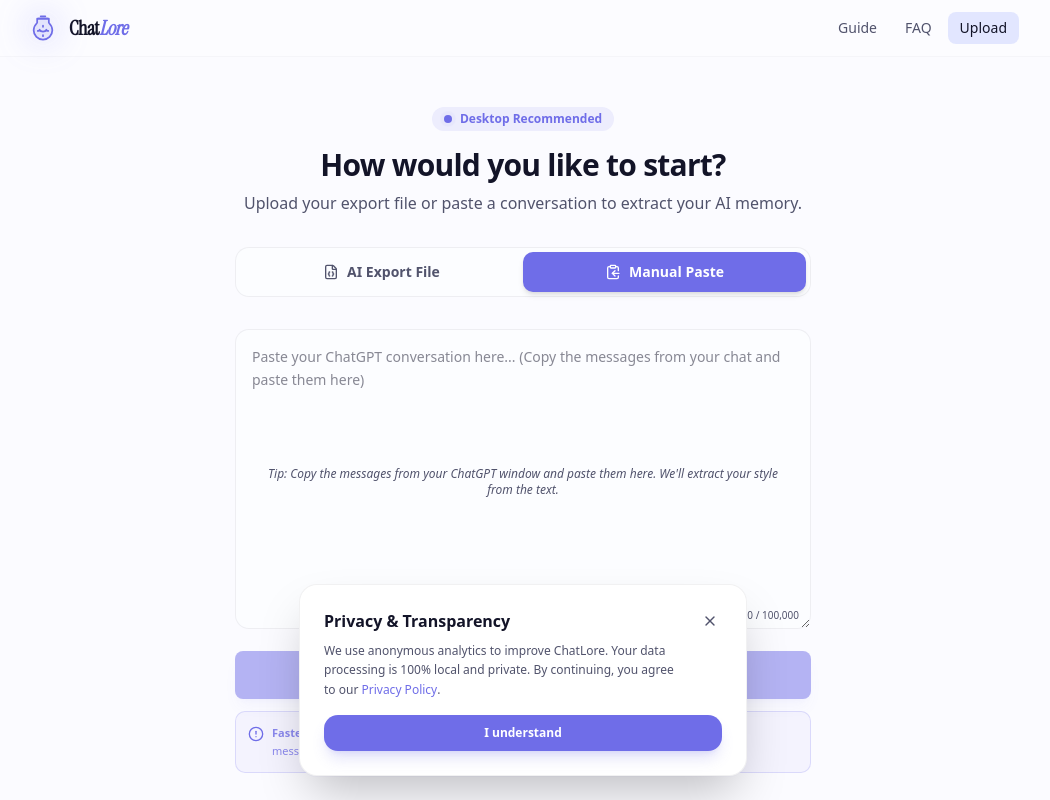
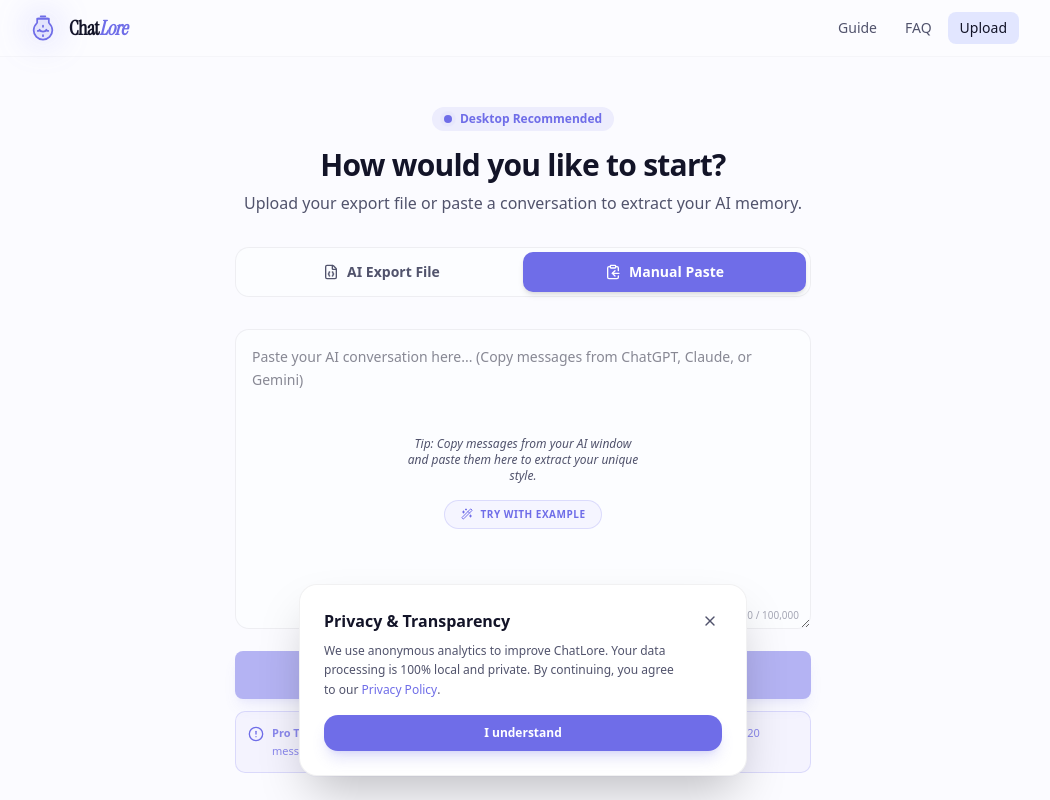
Before and after one commit to MarinaBrau/chatlore, a Next.js app: page /upload in a window 1280 px wide. Both pictures are taken after a click on the button "Manual Paste". Shown: the top 800 px of the page, without its empty margins (117-1167 px from the left). Built offline with nearby package versions, Linux system fonts and the light colour scheme.

Commit message:
feat: polish ManualPaste with universal branding and an instant example button

```diff
--- a/src/components/ManualPaste.tsx
+++ b/src/components/ManualPaste.tsx
@@ -1,16 +1,21 @@
 "use client";
 
 import { useState } from "react";
-import { MessageSquare, Sparkles, AlertCircle } from "lucide-react";
+import { Sparkles, AlertCircle, Wand2 } from "lucide-react";
 import { Button } from "@/components/ui/button";
-import { motion } from "framer-motion";
+import { cn } from "@/lib/utils";
 
 interface ManualPasteProps {
   onPaste: (text: string) => void;
   isProcessing: boolean;
 }
 
-const MAX_PASTE_LENGTH = 100000; // ~100k chars is plenty for a quick paste
+const MAX_PASTE_LENGTH = 100000;
+
+const SAMPLE_TEXT = `User: Can you help me refactor this React component? I prefer using functional components and Tailwind CSS.
+Assistant: Sure! Here is the refactored code using a cleaner approach.
+User: Great, but can we make it more concise? I hate corporate jargon and long explanations. Just show me the code with step-by-step comments.
+Assistant: Understood. I will provide direct code with minimal text.`;
 
 export function ManualPaste({ onPaste, isProcessing }: ManualPasteProps) {
   const [text, setText] = useState("");
@@ -26,6 +31,11 @@
     onPaste(text);
   };
 
+  const loadSample = () => {
+    setText(SAMPLE_TEXT);
+    setError(null);
+  };
+
   return (
     <div className="space-y-4">
       <div className="relative">
@@ -35,20 +45,34 @@
             setText(e.target.value);
             if (error) setError(null);
           }}
-          placeholder="Paste your ChatGPT conversation here... (Copy the messages from your chat and paste them here)"
-          className={`min-h-[300px] w-full rounded-xl border bg-card/30 p-4 text-sm leading-relaxed focus:outline-none focus:ring-1 focus:ring-amber/50 ${
-            error ? "border-destructive/50 focus:border-destructive" : "border-border/60 focus:border-amber/50"
-          }`}
+          placeholder="Paste your AI conversation here... (Copy messages from ChatGPT, Claude, or Gemini)"
+          className={cn(
+            "min-h-[300px] w-full rounded-xl border bg-card/30 p-4 text-sm leading-relaxed focus:outline-none focus:ring-2 transition-all outline-none",
+            error
+              ? "border-destructive/50 focus:ring-destructive/20"
+              : "border-border/60 focus:border-primary/50 focus:ring-primary/10"
+          )}
         />
-        {text.length < 50 && !isProcessing && !error && (
-          <div className="pointer-events-none absolute inset-0 flex items-center justify-center text-center px-8">
-            <p className="text-xs text-muted-foreground italic">
-              Tip: Copy the messages from your ChatGPT window and paste them here.
-              We'll extract your style from the text.
+
+        {text.length === 0 && !isProcessing && (
+          <div className="pointer-events-none absolute inset-0 flex flex-col items-center justify-center text-center px-8 gap-4">
+            <p className="text-xs text-muted-foreground italic max-w-[240px]">
+              Tip: Copy messages from your AI window and paste them here to extract your unique style.
             </p>
+            <button
+              onClick={(e) => {
+                e.stopPropagation();
+                loadSample();
+              }}
+              className="pointer-events-auto flex items-center gap-2 rounded-full border border-primary/20 bg-primary/5 px-4 py-1.5 text-[10px] font-bold uppercase tracking-wider text-primary hover:bg-primary/10 transition-colors"
+            >
+              <Wand2 className="size-3" />
+              Try with example
+            </button>
           </div>
         )}
-        <div className="absolute bottom-3 right-3 text-[10px] text-muted-foreground">
+
+        <div className="absolute bottom-3 right-3 text-[10px] font-medium text-muted-foreground/50">
           {text.length.toLocaleString()} / {MAX_PASTE_LENGTH.toLocaleString()}
         </div>
       </div>
@@ -63,10 +87,10 @@
         <Button
           onClick={handleSubmit}
           disabled={!text.trim() || isProcessing || !!error}
-          className="h-12 w-full gap-2 bg-amber hover:bg-amber/90 text-white font-bold shadow-lg shadow-amber/10"
+          className="h-12 w-full gap-2 bg-primary hover:bg-primary/90 text-white font-bold shadow-lg shadow-primary/20"
         >
           {isProcessing ? (
-            "Analyzing..."
+            "Analyzing Memory..."
           ) : (
             <>
               <Sparkles className="size-4" />
@@ -75,11 +99,11 @@
           )}
         </Button>
 
-        <div className="flex items-start gap-2 rounded-lg border border-amber/20 bg-amber/5 p-3">
-          <AlertCircle className="size-4 shrink-0 text-amber mt-0.5" />
-          <p className="text-[11px] text-amber/80 leading-relaxed">
-            <strong>Fastest way:</strong> Use this if you don&apos;t want to wait for the OpenAI email.
-            Just copy the last 10-20 messages from your chat for the best results.
+        <div className="flex items-start gap-2 rounded-lg border border-primary/20 bg-primary/5 p-3">
+          <AlertCircle className="size-4 shrink-0 text-primary mt-0.5" />
+          <p className="text-[11px] text-primary/80 leading-relaxed font-medium">
+            <strong>Pro Tip:</strong> Use this method if you don&apos;t want to wait for large export files.
+            Just copy the last 10-20 messages for an instant profile.
           </p>
         </div>
       </div>
```
